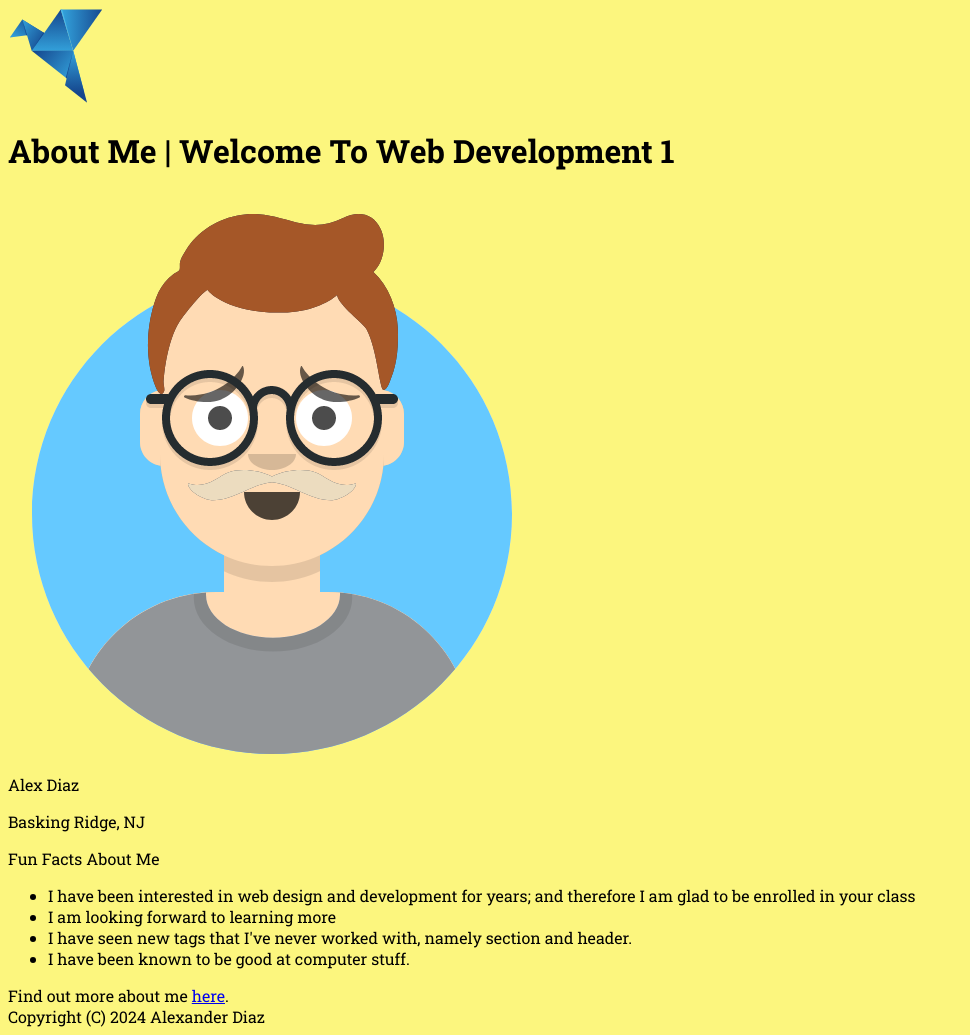
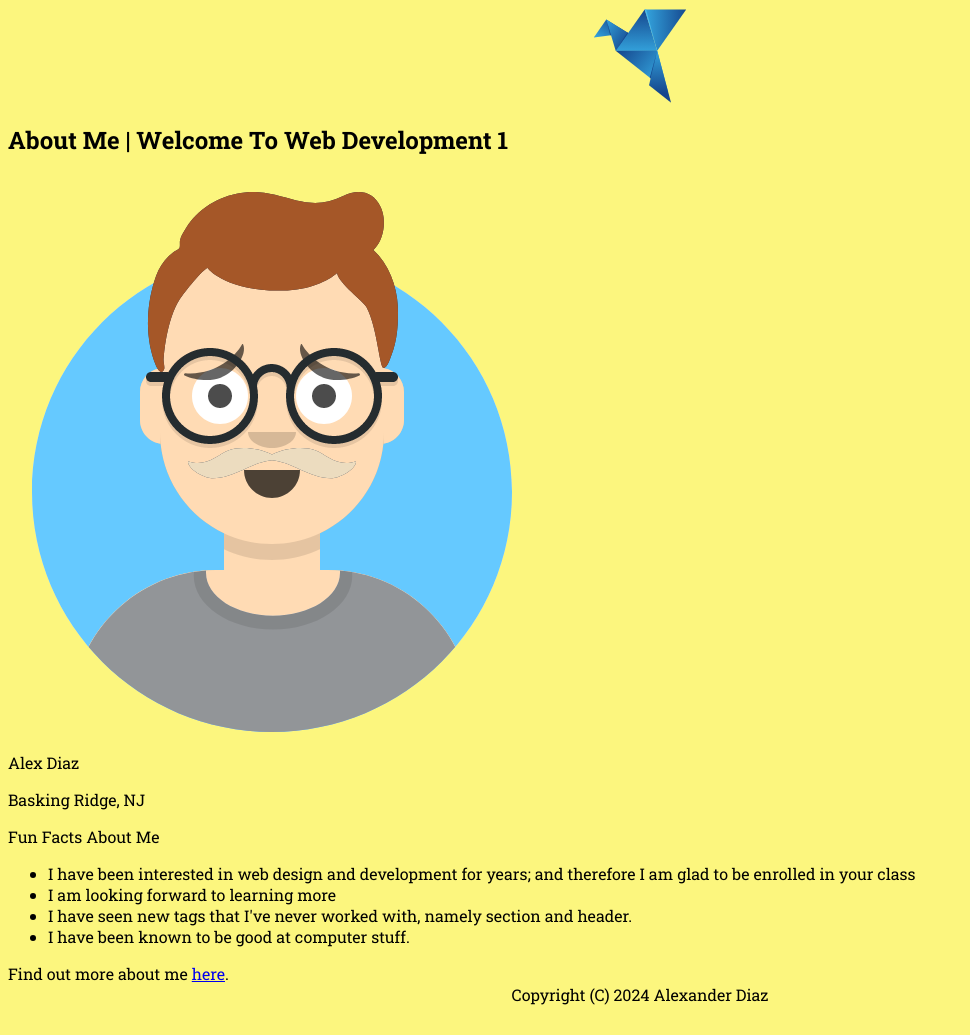
Before and after one commit to PixelatedWebDesigns/WebDesign1, a plain HTML site: page index.html in a window 1280 px wide. Shown: the whole page, without its empty margins (0-970 px from the left). After the commit the page ends 1013 px from the top, so only its background shows below. Drawn offline with Linux system fonts and the light colour scheme.

Commit message:
Update style.css

```diff
--- a/css/style.css
+++ b/css/style.css
@@ -3,3 +3,21 @@ body {
   foreground-color: #5CEF67;
   font-family: "Roboto Slab", serif;
 }
+
+h1, h2, h3, h4, h5, h6 {
+  font-family: "Roboto Slab", serif;
+  font-size: 150%;
+}
+
+header {
+  text-align: center;
+}
+
+footer {
+  text-align: center;
+}
+
+.copyright-main {
+  font-family: monospace;
+  font-color: #ff0000;
+}
```
